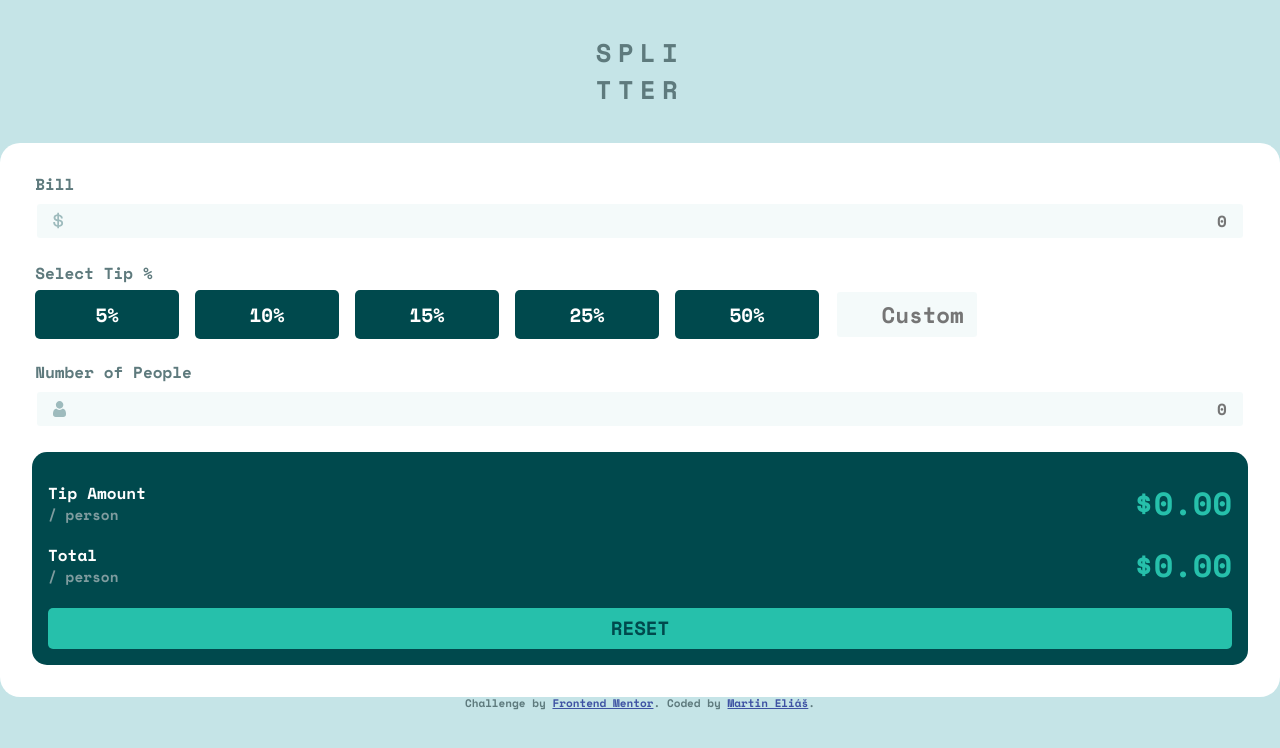
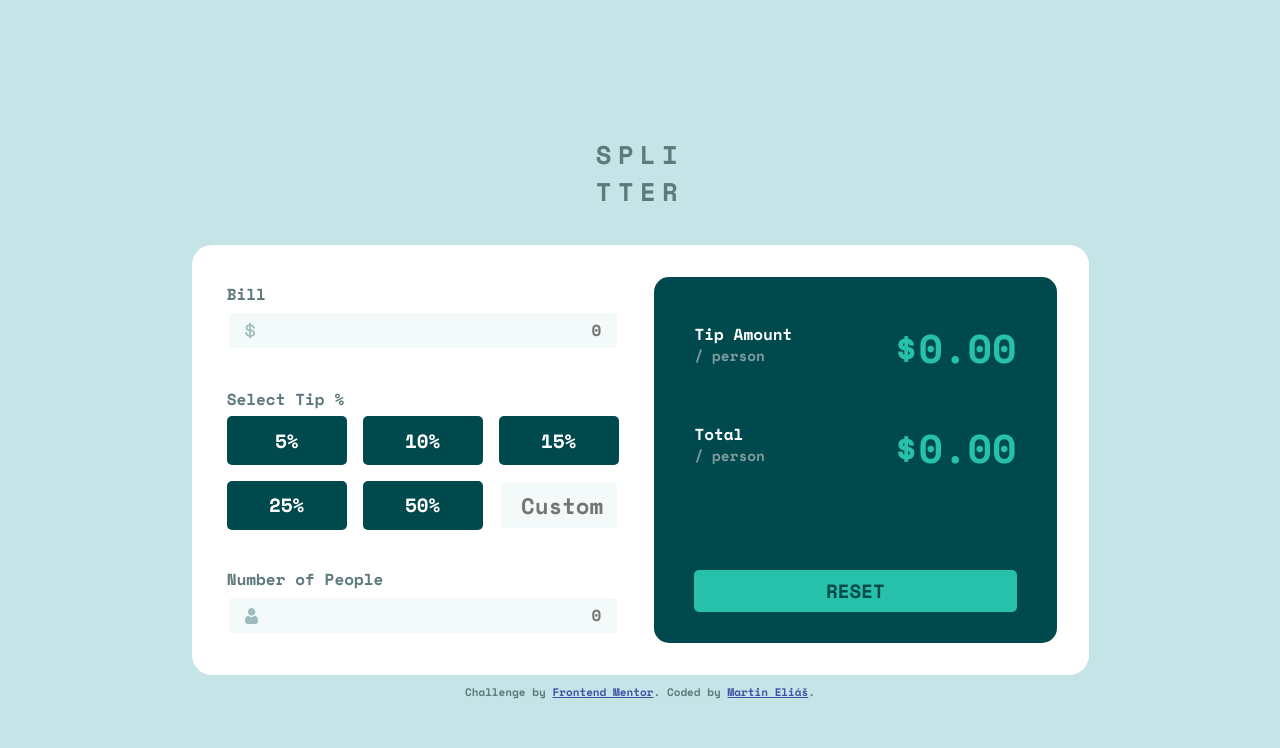
Before and after one commit to martinelias1312/tip-calculator-app-main-ts, a React (Create React App) app: page / in a window 1280 px wide. Shown: the top 748 px of the page. Built offline with nearby package versions, Linux system fonts and the light colour scheme.

Commit message:
media queries

```diff
--- a/src/assets/scss/main.scss
+++ b/src/assets/scss/main.scss
@@ -177,11 +177,14 @@ button {
 
   &:disabled {
     cursor: auto;
-    background: opacity($color: $color-Very-dark-cyan);
   }
 }
 
 /* Footer */
+footer {
+  margin-top: 1em;
+}
+
 .attribution {
   font-size: 11px;
   text-align: center;
@@ -193,3 +196,71 @@ button {
 /*
  *	MEDIA QUERIES
  ------------------------------------------------------ */
+@media screen and (min-width: 535px) {
+  app-layout {
+    display: flex;
+    flex-direction: column;
+    align-items: center;
+    height: 100vh;
+  }
+
+  .tip-card {
+    width: 535px;
+  }
+}
+
+@media screen and (min-width: 999px) {
+  app-layout {
+    justify-content: center;
+  }
+
+  .tip-card {
+    display: flex;
+    flex-direction: row;
+    gap: 2em;
+    width: 76%;
+  }
+
+  .card-inputs,
+  .tip-summary {
+    width: 50%;
+  }
+
+  .card-inputs {
+    padding: 0.5em 0.2em;
+    gap: 2.5em;
+  }
+
+  .btn-grid {
+    grid-template-columns: repeat(auto-fill, minmax(1em, 7.5em));
+  }
+
+  .tip-summary {
+    margin: 0;
+    padding: 3em 2.5em;
+  }
+
+  .tip-total {
+    margin-top: 2em;
+  }
+
+  .tip-person p,
+  .tip-total p {
+    font-size: 2.5em;
+  }
+
+  .btn-reset {
+    position: relative;
+    top: 7em;
+  }
+}
+
+@media screen and (min-width: 1179px) {
+  .tip-card {
+    max-width: 897px;
+  }
+
+  .btn-reset {
+    top: 4em;
+  }
+}
```
